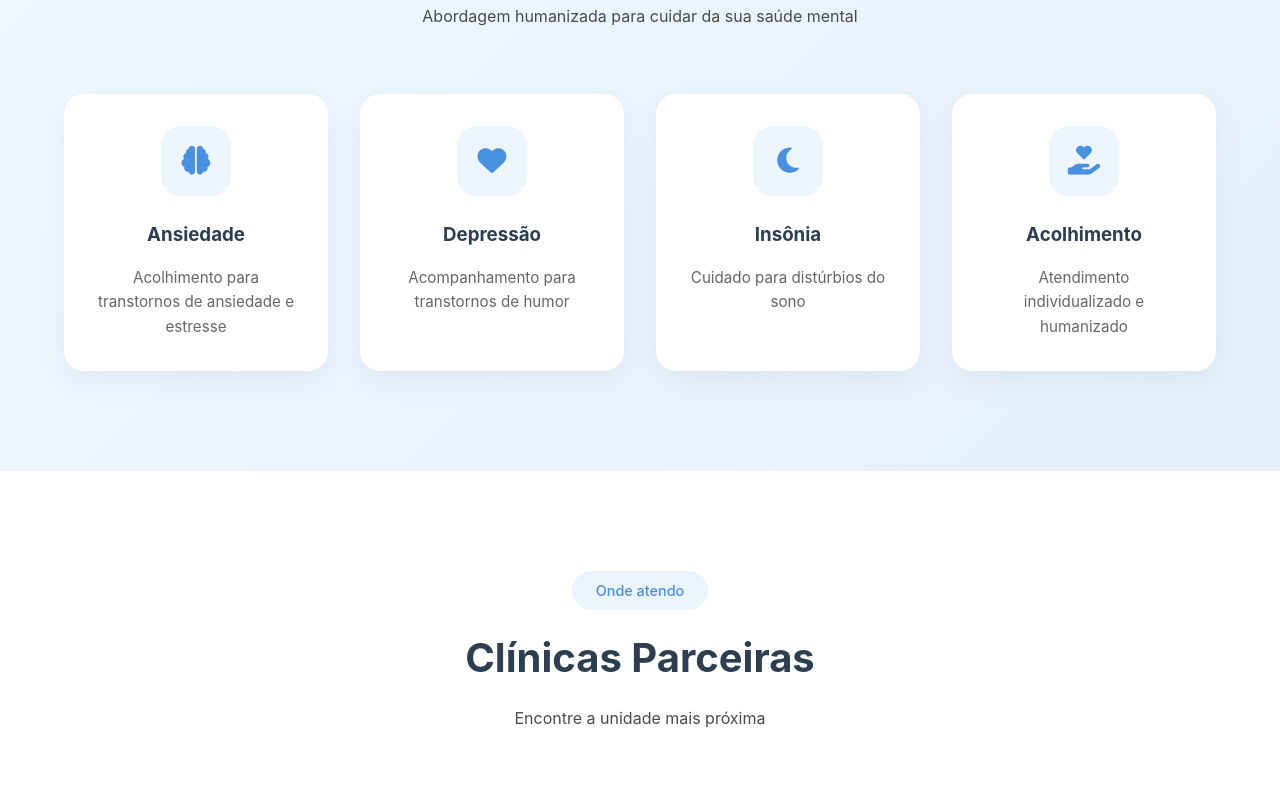
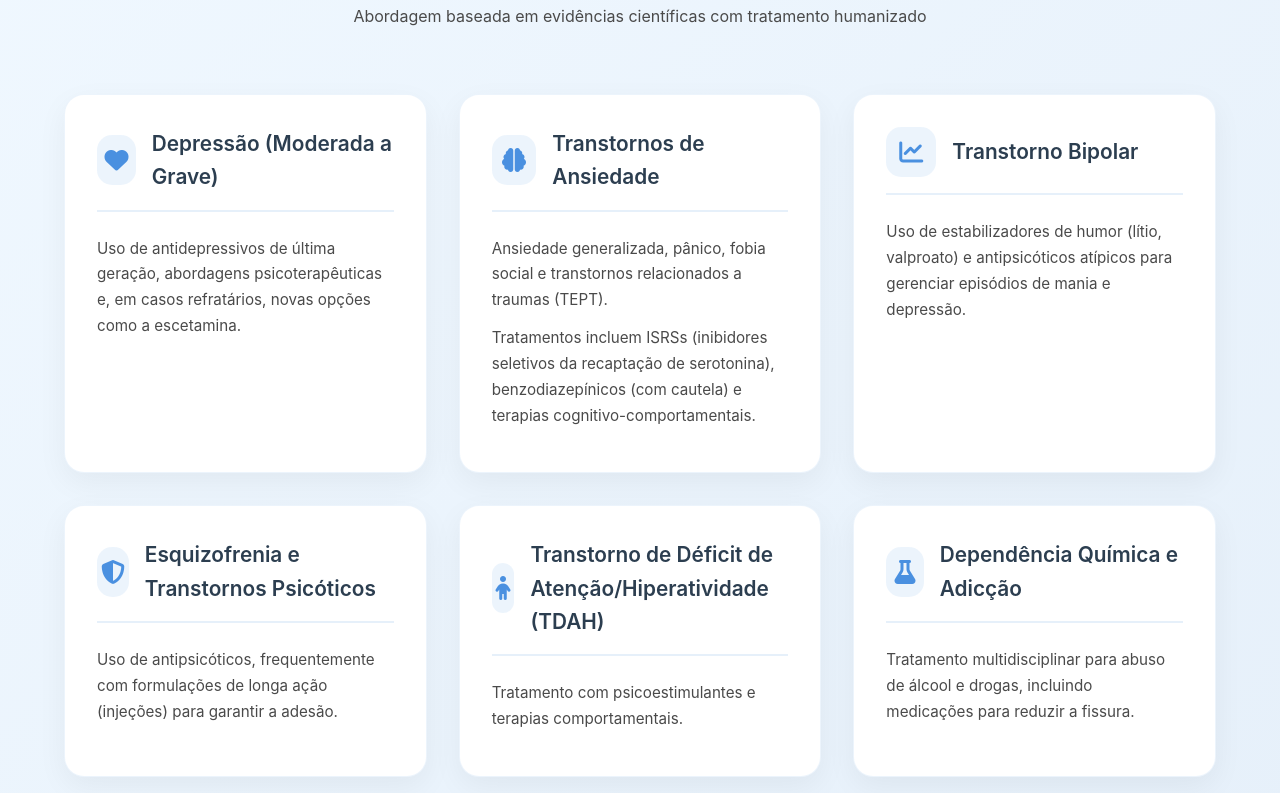
Before and after one commit to Alex-2020-pr/draglaucia, a plain HTML site: page index.html in a window 1280 px wide. Shown: the part 2418-3211 px from the top of the page. Drawn offline with Linux system fonts and the light colour scheme; a web font is replaced by a local one.

Commit message:
Refactor About and Specialties sections in index.html
Restructure and enhance sections of the index.html file, including adjustments to styles, service descriptions, and content updates.

```diff
--- a/index.html
+++ b/index.html
@@ -301,7 +301,7 @@
             object-fit: cover;
         }
 
-        /* About Section - Restructured */
+        /* About Section */
         .about {
             padding: 100px 5%;
             background: white;
@@ -437,7 +437,7 @@
             text-align: right;
         }
 
-        /* Specialties/Services */
+        /* Specialties/Services - Enhanced */
         .specialties {
             padding: 100px 5%;
             background: linear-gradient(135deg, #F0F8FF 0%, #E6F0FA 100%);
@@ -445,7 +445,7 @@
 
         .services-grid {
             display: grid;
-            grid-template-columns: repeat(auto-fit, minmax(250px, 1fr));
+            grid-template-columns: repeat(auto-fit, minmax(350px, 1fr));
             gap: 2rem;
             margin-top: 3rem;
             max-width: 1200px;
@@ -457,37 +457,71 @@
             background: white;
             padding: 2rem;
             border-radius: 20px;
-            text-align: center;
             transition: all 0.3s ease;
             box-shadow: 0 10px 30px rgba(0,0,0,0.05);
+            border: 1px solid rgba(74, 144, 224, 0.1);
         }
 
         .service-card:hover {
             transform: translateY(-10px);
-            box-shadow: 0 20px 40px rgba(74, 144, 224, 0.1);
+            box-shadow: 0 20px 40px rgba(74, 144, 224, 0.15);
+            border-color: var(--primary-light);
+        }
+
+        .service-header {
+            display: flex;
+            align-items: center;
+            gap: 1rem;
+            margin-bottom: 1.5rem;
+            border-bottom: 2px solid var(--primary-soft);
+            padding-bottom: 1rem;
         }
 
         .service-icon {
-            width: 70px;
-            height: 70px;
+            width: 50px;
+            height: 50px;
             background: rgba(74, 144, 224, 0.1);
-            border-radius: 20px;
+            border-radius: 15px;
             display: flex;
             align-items: center;
             justify-content: center;
-            margin: 0 auto 1.5rem;
             color: var(--primary);
-            font-size: 1.8rem;
+            font-size: 1.5rem;
         }
 
-        .service-card h3 {
-            margin-bottom: 1rem;
+        .service-header h3 {
             color: var(--dark);
+            font-size: 1.3rem;
+            font-weight: 600;
         }
 
-        .service-card p {
-            color: #666;
+        .service-description {
+            color: var(--text);
             font-size: 0.95rem;
+            line-height: 1.7;
+        }
+
+        .service-description p {
+            margin-bottom: 0.75rem;
+        }
+
+        .service-description ul {
+            list-style: none;
+            padding-left: 0;
+        }
+
+        .service-description li {
+            margin-bottom: 0.5rem;
+            padding-left: 1.5rem;
+            position: relative;
+        }
+
+        .service-description li::before {
+            content: "•";
+            color: var(--primary);
+            font-weight: bold;
+            position: absolute;
+            left: 0;
         }
 
         /* Clinics */
@@ -825,6 +859,10 @@
                 width: 150px;
                 height: 200px;
             }
+
+            .services-grid {
+                grid-template-columns: repeat(auto-fit, minmax(300px, 1fr));
+            }
         }
 
         @media (max-width: 768px) {
@@ -943,6 +981,10 @@
                 right: auto;
                 bottom: -20px;
             }
+
+            .services-grid {
+                grid-template-columns: 1fr;
+            }
         }
     </style>
 </head>
@@ -1003,7 +1045,7 @@
         </div>
         <div class="about-grid">
             <div class="about-image">
-                <img src="draglaucia1.jpeg" alt="Dra. Glaucia Gavin" onerror="this.src='https://via.placeholder.com/500x600/4A90E0/ffffff?text=Dra.+Glaucia'">
+                <img src="glaucia.jpeg" alt="Dra. Glaucia Gavin" onerror="this.src='https://via.placeholder.com/500x600/4A90E0/ffffff?text=Dra.+Glaucia'">
                 <div class="volunteer-badge">
                     <div class="volunteer-icon">
                         <i class="fas fa-hands-helping"></i>
@@ -1048,36 +1090,80 @@
         <div class="section-header">
             <span class="section-tag">Atuação</span>
             <h2>Áreas de atendimento</h2>
-            <p>Abordagem humanizada para cuidar da sua saúde mental</p>
+            <p>Abordagem baseada em evidências científicas com tratamento humanizado</p>
         </div>
         <div class="services-grid">
             <div class="service-card">
-                <div class="service-icon">
-                    <i class="fas fa-brain"></i>
+                <div class="service-header">
+                    <div class="service-icon">
+                        <i class="fas fa-heart"></i>
+                    </div>
+                    <h3>Depressão (Moderada a Grave)</h3>
                 </div>
-                <h3>Ansiedade</h3>
-                <p>Acolhimento para transtornos de ansiedade e estresse</p>
+                <div class="service-description">
+                    <p>Uso de antidepressivos de última geração, abordagens psicoterapêuticas e, em casos refratários, novas opções como a escetamina.</p>
+                </div>
             </div>
+
             <div class="service-card">
-                <div class="service-icon">
-                    <i class="fas fa-heart"></i>
+                <div class="service-header">
+                    <div class="service-icon">
+                        <i class="fas fa-brain"></i>
+                    </div>
+                    <h3>Transtornos de Ansiedade</h3>
                 </div>
-                <h3>Depressão</h3>
-                <p>Acompanhamento para transtornos de humor</p>
+                <div class="service-description">
+                    <p>Ansiedade generalizada, pânico, fobia social e transtornos relacionados a traumas (TEPT).</p>
+                    <p>Tratamentos incluem ISRSs (inibidores seletivos da recaptação de serotonina), benzodiazepínicos (com cautela) e terapias cognitivo-comportamentais.</p>
+                </div>
             </div>
+
             <div class="service-card">
-                <div class="service-icon">
-                    <i class="fas fa-moon"></i>
+                <div class="service-header">
+                    <div class="service-icon">
+                        <i class="fas fa-chart-line"></i>
+                    </div>
+                    <h3>Transtorno Bipolar</h3>
                 </div>
-                <h3>Insônia</h3>
-                <p>Cuidado para distúrbios do sono</p>
+                <div class="service-description">
+                    <p>Uso de estabilizadores de humor (lítio, valproato) e antipsicóticos atípicos para gerenciar episódios de mania e depressão.</p>
+                </div>
             </div>
+
             <div class="service-card">
-                <div class="service-icon">
-                    <i class="fas fa-hand-holding-heart"></i>
+                <div class="service-header">
+                    <div class="service-icon">
+                        <i class="fas fa-shield-alt"></i>
+                    </div>
+                    <h3>Esquizofrenia e Transtornos Psicóticos</h3>
                 </div>
-                <h3>Acolhimento</h3>
-                <p>Atendimento individualizado e humanizado</p>
+                <div class="service-description">
+                    <p>Uso de antipsicóticos, frequentemente com formulações de longa ação (injeções) para garantir a adesão.</p>
+                </div>
+            </div>
+
+            <div class="service-card">
+                <div class="service-header">
+                    <div class="service-icon">
+                        <i class="fas fa-child"></i>
+                    </div>
+                    <h3>Transtorno de Déficit de Atenção/Hiperatividade (TDAH)</h3>
+                </div>
+                <div class="service-description">
+                    <p>Tratamento com psicoestimulantes e terapias comportamentais.</p>
+                </div>
+            </div>
+
+            <div class="service-card">
+                <div class="service-header">
+                    <div class="service-icon">
+                        <i class="fas fa-flask"></i>
+                    </div>
+                    <h3>Dependência Química e Adicção</h3>
+                </div>
+                <div class="service-description">
+                    <p>Tratamento multidisciplinar para abuso de álcool e drogas, incluindo medicações para reduzir a fissura.</p>
+                </div>
             </div>
         </div>
     </section>
@@ -1184,7 +1270,7 @@
             <div class="footer-about">
                 <img src="logo.jpeg" alt="Dra. Glaucia Gavin" onerror="this.src='https://via.placeholder.com/150x50/4A90E0/ffffff?text=Dra.+Glaucia+Gavin'">
                 <div class="doctor-name">Dra. Glaucia Gavin</div>
-                <p>Médica dedicada ao cuidado da saúde mental com excelência e humanização.</p>
+                <p>Médica dedicada ao cuidado da saúde mental com empatia, respeito e humanização.</p>
                 <div class="social-links">
                     <a href="https://www.instagram.com/draglauciagavin/" target="_blank"><i class="fab fa-instagram"></i></a>
                     <a href="https://wa.me/5545998600045" target="_blank"><i class="fab fa-whatsapp"></i></a>
```
